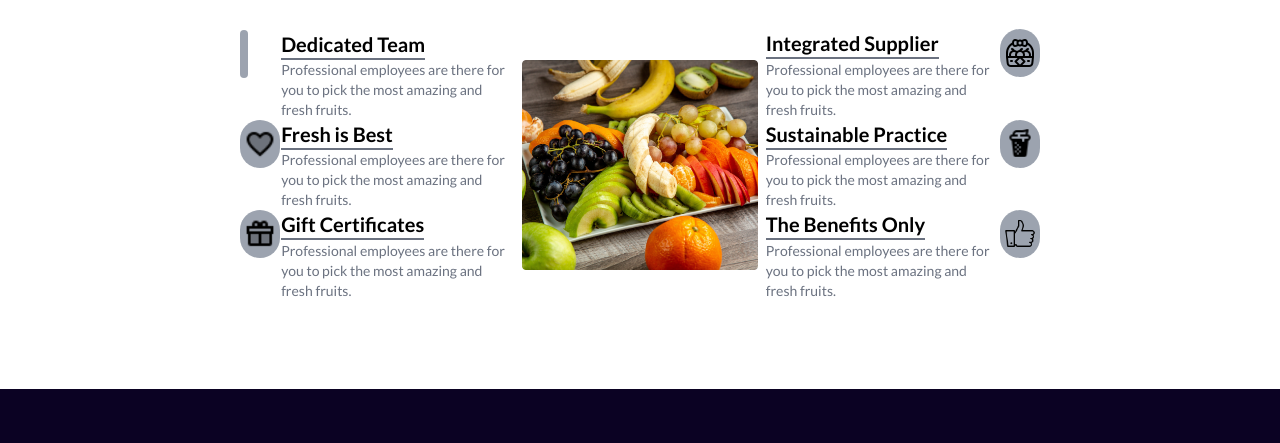
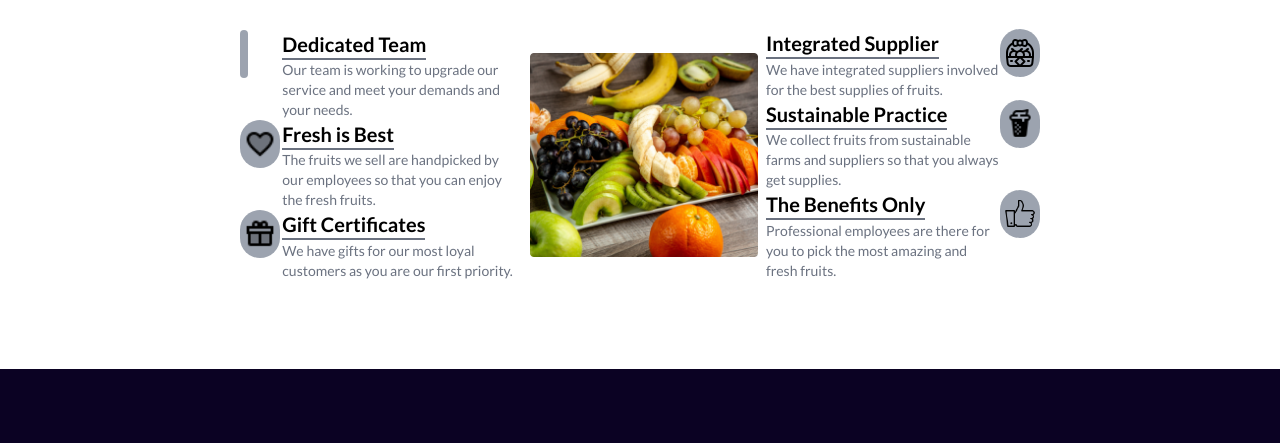
Before and after one commit to raghibku/Fruit_Burst, a plain HTML site: page index.html in a window 1280 px wide. Shown: the part 1813-2256 px from the top of the page. Drawn offline with nearby package versions, Linux system fonts and the light colour scheme.

Commit message:
minor fixes 3

```diff
--- a/index.html
+++ b/index.html
@@ -539,7 +539,7 @@
                         <div class="right flex flex-col justify-between items-center lg:items-start w-[85%]">
                             <h1 class="text-xl font-bold  border-gray-500  border-b-2">Dedicated Team</h1>
 
-                            <p class="text-sm text-gray-500">Professional employees are there for you to pick the most amazing and fresh fruits.</p>
+                            <p class="text-sm text-gray-500">Our team is working to upgrade our service and meet your demands and your needs.</p>
                         </div>
                     </div>
 
@@ -551,7 +551,7 @@
                         <div class="right flex flex-col justify-between items-center lg:items-start w-[85%]">
                             <h1 class="text-xl font-bold border-gray-500  border-b-2">Fresh is Best</h1>
 
-                            <p class="text-sm text-gray-500">Professional employees are there for you to pick the most amazing and fresh fruits.</p>
+                            <p class="text-sm text-gray-500">The fruits we sell are handpicked by our employees so that you can enjoy the fresh  fruits.</p>
                         </div>
                     </div>
 
@@ -562,7 +562,7 @@
                         <div class="right flex flex-col justify-between items-center lg:items-start w-[85%]">
                             <h1 class="text-xl font-bold border-gray-500  border-b-2">Gift Certificates</h1>
                             <hr class="divide-slate-600">
-                            <p class="text-sm text-gray-500">Professional employees are there for you to pick the most amazing and fresh fruits.</p>
+                            <p class="text-sm text-gray-500">We have gifts for our most loyal customers as you are our first priority.</p>
                         </div>
                     </div>
                 </div>
@@ -575,7 +575,7 @@
                         <div class="right order-2 lg:order-1 flex flex-col justify-between items-center lg:items-start  w-[85%]">
                             <h1 class="text-xl font-bold border-gray-500  border-b-2">Integrated Supplier</h1>
                             <hr class="divide-slate-600 flex-grow">
-                            <p class="text-sm text-gray-500">Professional employees are there for you to pick the most amazing and fresh fruits.</p>
+                            <p class="text-sm text-gray-500">We have integrated suppliers involved for the best supplies of fruits.</p>
                         </div>
                         <div class="left order-1 lg:order-2 relative px-1 py-2 bg-gray-400 rounded-full flex justify-center items-center">
                             <img class="h-8 relative" src="./icons/icons8-fruits-32.png" alt="">
@@ -588,7 +588,7 @@
                         <div class="right order-2 lg:order-1 flex flex-col justify-between items-center lg:items-start w-[85%]">
                             <h1 class="text-xl font-bold border-gray-500  border-b-2">Sustainable Practice</h1>
 
-                            <p class="text-sm text-gray-500">Professional employees are there for you to pick the most amazing and fresh fruits.</p>
+                            <p class="text-sm text-gray-500">We collect fruits from sustainable farms and suppliers so that you always get supplies. </p>
                         </div>
                         <div class="left order-1 lg:order-2 relative px-1 py-2 bg-gray-400 rounded-full flex justify-center items-center">
                             <img class="h-8 relative" src="./icons/icons8-icecream-30.png" alt="">
```
